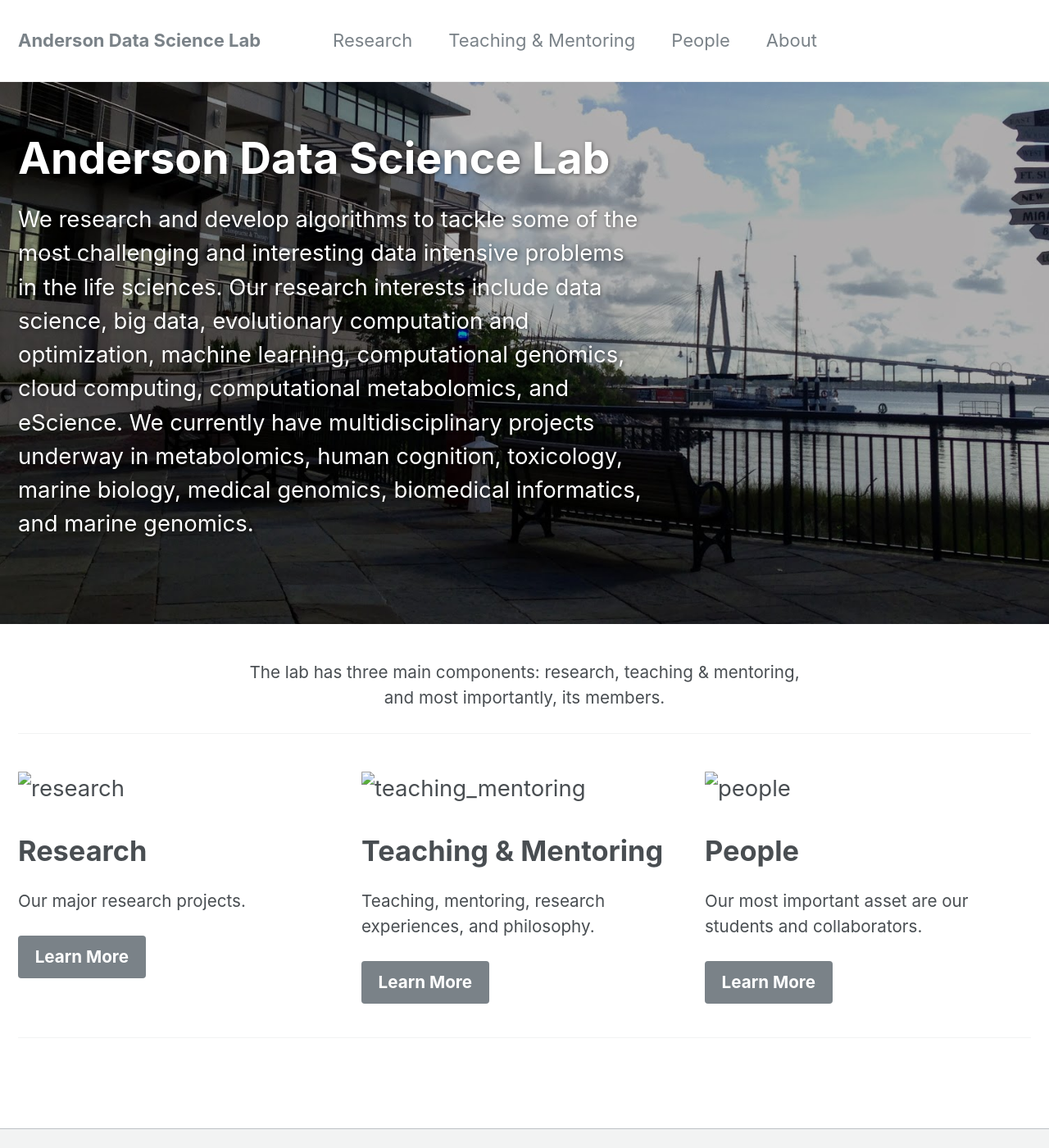
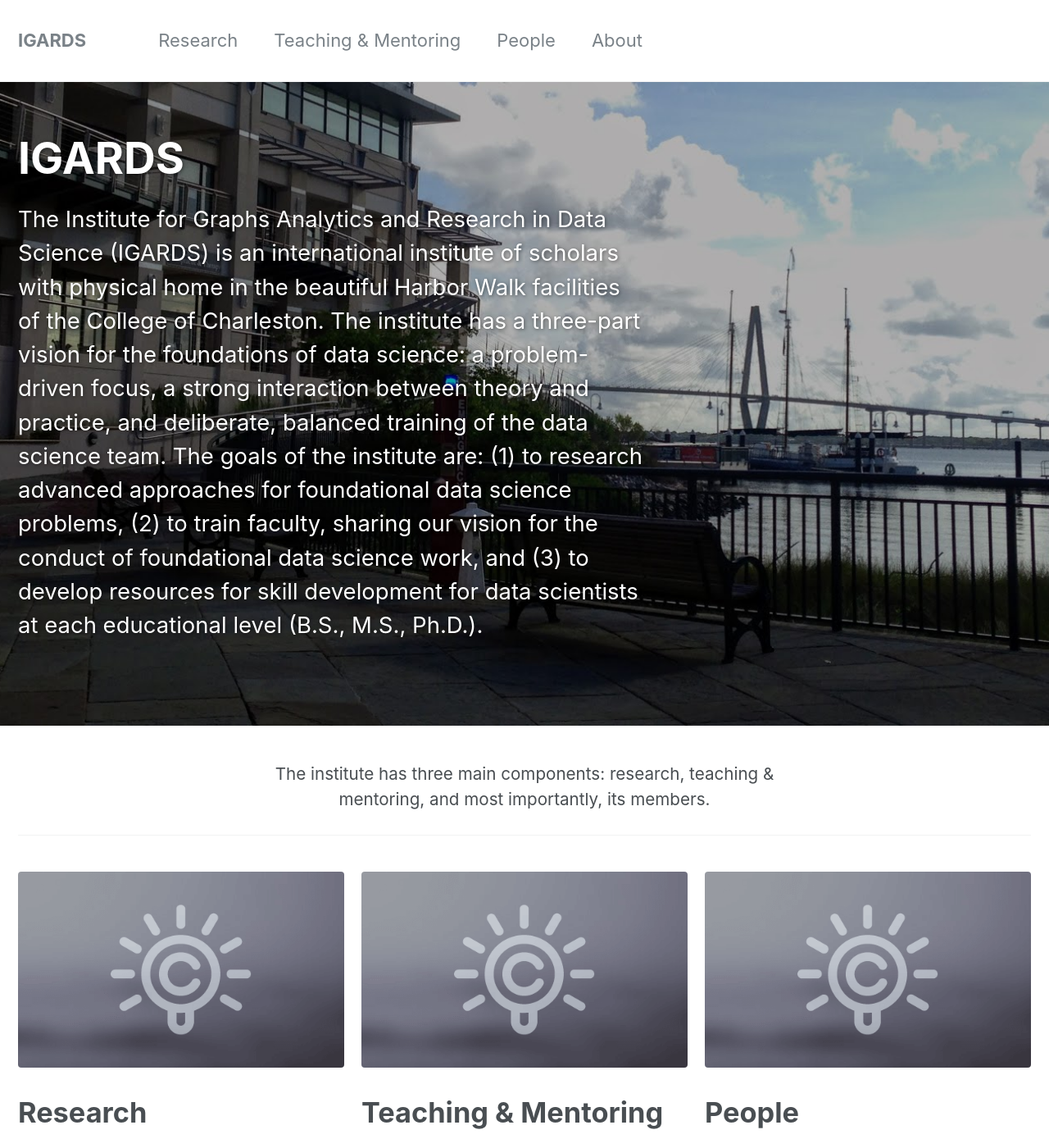
Before and after one commit to IGARDS/igards.github.io, a Jekyll site: the page built from _pages/home.md, in a window 1280 px wide and 1400 px high. Shown: the whole window at 82% size. Built offline with Jekyll 4.4.1, drawn with Linux system fonts in a browser that asks for light colours; some of the changed text lies outside the part shown.

Commit message:
First draft.

```diff
--- a/Gemfile
+++ b/Gemfile
@@ -23,3 +23,5 @@ group :jekyll_plugins do
   # gem "jekyll-archives"
   gem "jekyll-feed"
 end
+
+gem 'tzinfo-data'
--- a/_config.yml
+++ b/_config.yml
@@ -7,13 +7,13 @@
 
 # Site Settings
 locale                   : "en-US"
-title                    : "Anderson Data Science Lab"
+title                    : "IGARDS"
 title_separator          : "-"
 name                     : &name "Paul Anderson"
-description              : &description "A data science lab focused on machine learning, big data, and interesting data-driven problems."
-url                      : https://anderson-lab.github.io # the base hostname & protocol for your site e.g. "https://mmistakes.github.io"
+description              : &description "Institute of Graph Analytics and Research in Data Science"
+url                      : https://igards.github.io # the base hostname & protocol for your site e.g. "https://mmistakes.github.io"
 baseurl                  : "" # the subpath of your site, e.g. "/blog"
-repository               : ""
+repository               : "igards/igards.github.io"
 teaser                   : # filename of teaser fallback teaser image placed in /images/, .e.g. "500x300.png"
 # breadcrumbs            : false # true, false (default)
 words_per_minute         : 200
@@ -92,7 +92,7 @@ author:
   flickr           :
   facebook         : *facebook
   foursquare       :
-  github           : "anderson-lab"
+  github           : "igards"
   google_plus      :
   keybase          :
   instagram        :
@@ -255,7 +255,7 @@ timezone: America/New_York # http://en.wikipedia.org/wiki/List_of_tz_database_ti
 
 
 # Plugins
-gems:
+plugins:
   - jekyll-paginate
   - jekyll-sitemap
   - jekyll-gist
--- a/_pages/home.md
+++ b/_pages/home.md
@@ -7,7 +7,7 @@ header:
   cta_label:
   cta_url:
   caption:
-excerpt: 'We research and develop algorithms to tackle some of the most challenging and interesting data intensive problems in the life sciences. Our research interests include data science, big data, evolutionary computation and optimization, machine learning, computational genomics, cloud computing, computational metabolomics, and eScience. We currently have multidisciplinary projects underway in metabolomics, human cognition, toxicology, marine biology, medical genomics, biomedical informatics, and marine genomics.'
+excerpt: 'The Institute for Graphs Analytics and Research in Data Science (IGARDS) is an international institute of scholars with physical home in the beautiful Harbor Walk facilities of the College of Charleston. The institute has a three-part vision for the foundations of data science: a problem-driven focus, a strong interaction between theory and practice, and deliberate, balanced training of the data science team. The goals of the institute are: (1) to research advanced approaches for foundational data science problems, (2) to train faculty, sharing our vision for the conduct of foundational data science work, and (3) to develop resources for skill development for data scientists at each educational level (B.S., M.S., Ph.D.).'
 feature_row:
   - image_path: mm-free-feature.png
     alt: "research"
@@ -24,13 +24,13 @@ feature_row:
   - image_path: mm-free-feature.png
     alt: "people"
     title: "People"
-    excerpt: "Our most important asset are our students and collaborators."
+    excerpt: "Our most important asset are our collaborators and students."
     url: "/people/"
     btn_label: "Learn More"
 github:
-  - excerpt: 'www.github.com/Anderson-Lab'
+  - excerpt: 'www.github.com/igards'
 intro:
-  - excerpt: 'The lab has three main components: research, teaching & mentoring, and most importantly, its members.'
+  - excerpt: 'The institute has three main components: research, teaching & mentoring, and most importantly, its members.'
 ---
 
 {% include feature_row id="intro" type="center" %}
```
Also changed, not shown: _docs/13-helpers.md (+0 -2 lines), images/mm-free-feature.png (added).
